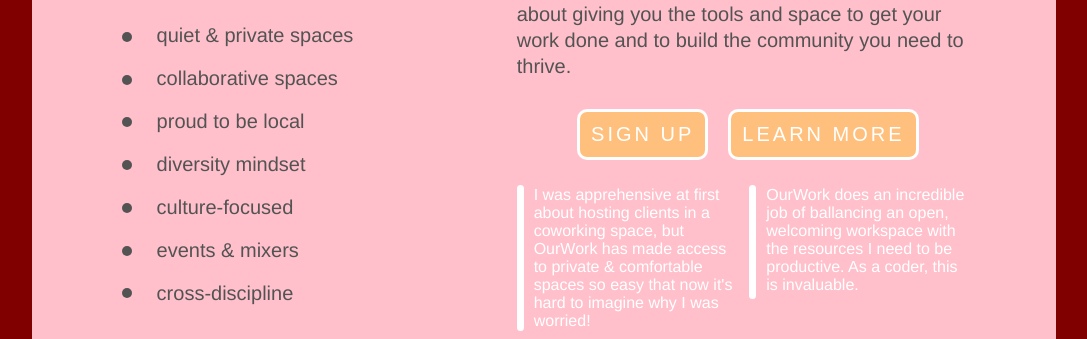
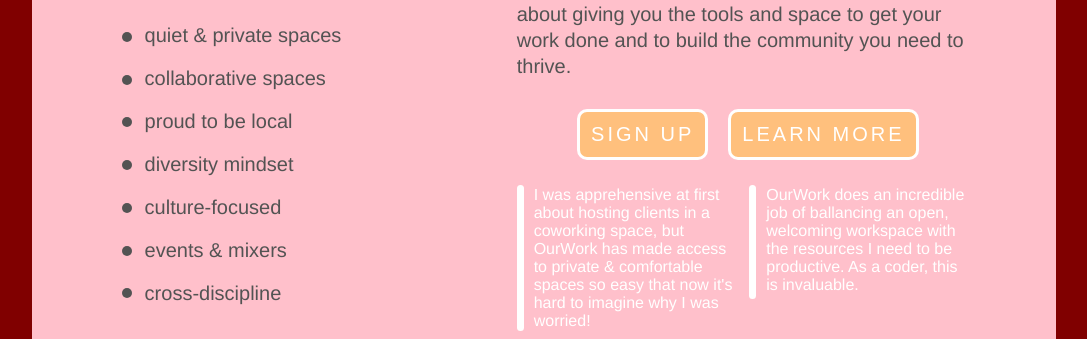
Before and after one commit to SlaterJamesSmith/co-working-project, a website built with webpack: page src/index.html in a window 1280 px wide. Shown: the part 613-952 px from the top of the page, without its empty margins (96-1183 px from the left). Built offline with nearby package versions, Linux system fonts and the light colour scheme.

Commit message:
fix bullet spacing issue for full-size view, & background color issue and button size for responsive view

```diff
--- a/src/index.html
+++ b/src/index.html
@@ -22,7 +22,7 @@
           </div>
           <div class="bullet-container">
 
-            <div class="bullets">
+            <div class="bullets2">
               <div class="bullet"></div>
               <div class="bullet"></div>
               <div class="bullet"></div>
--- a/src/sass/styles.scss
+++ b/src/sass/styles.scss
@@ -170,6 +170,15 @@
   padding-left: 7vw;
 }
 
+.bullets2 {
+  display: grid;
+  // width: 10px;
+  // margin-top: 20px;
+  gap: 18px 0;
+  // grid-column-start: 2;
+  // padding-left: 7vw;
+}
+
 .bullet {
   height: 10px;
   width: 10px;
@@ -177,13 +186,13 @@
   border-radius: 40px;
   padding: 0;
   margin-top: 8px;
-  margin-left: -7vw;
+  // margin-left: -7vw;
 }
 
 .bullet-container {
   display: grid;
   grid-template-columns: 15px 250px;
-  grid-gap: 20px;
+  grid-gap: 8px;
   margin-top: 50px;
   margin-bottom: 150px;
 }
@@ -222,7 +231,7 @@
 
   .content {
     display:flex;
-    margin-top:105px;
+    margin-top:150px;
   }
 
 
@@ -235,6 +244,7 @@
     #ourwork,
     #offerings,
     #rates {
+      height: 1.8em;
       text-align: center;
     }
 
```
